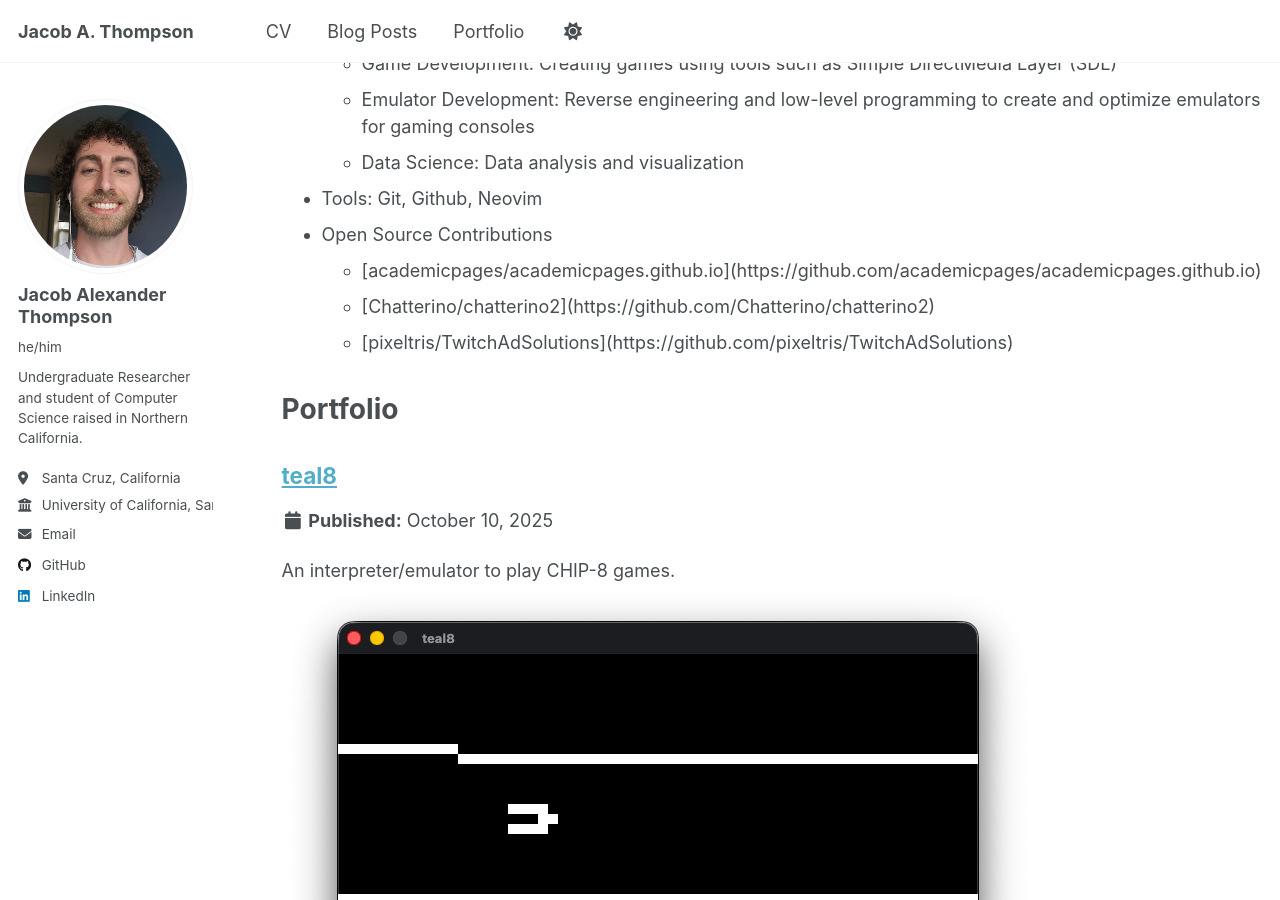
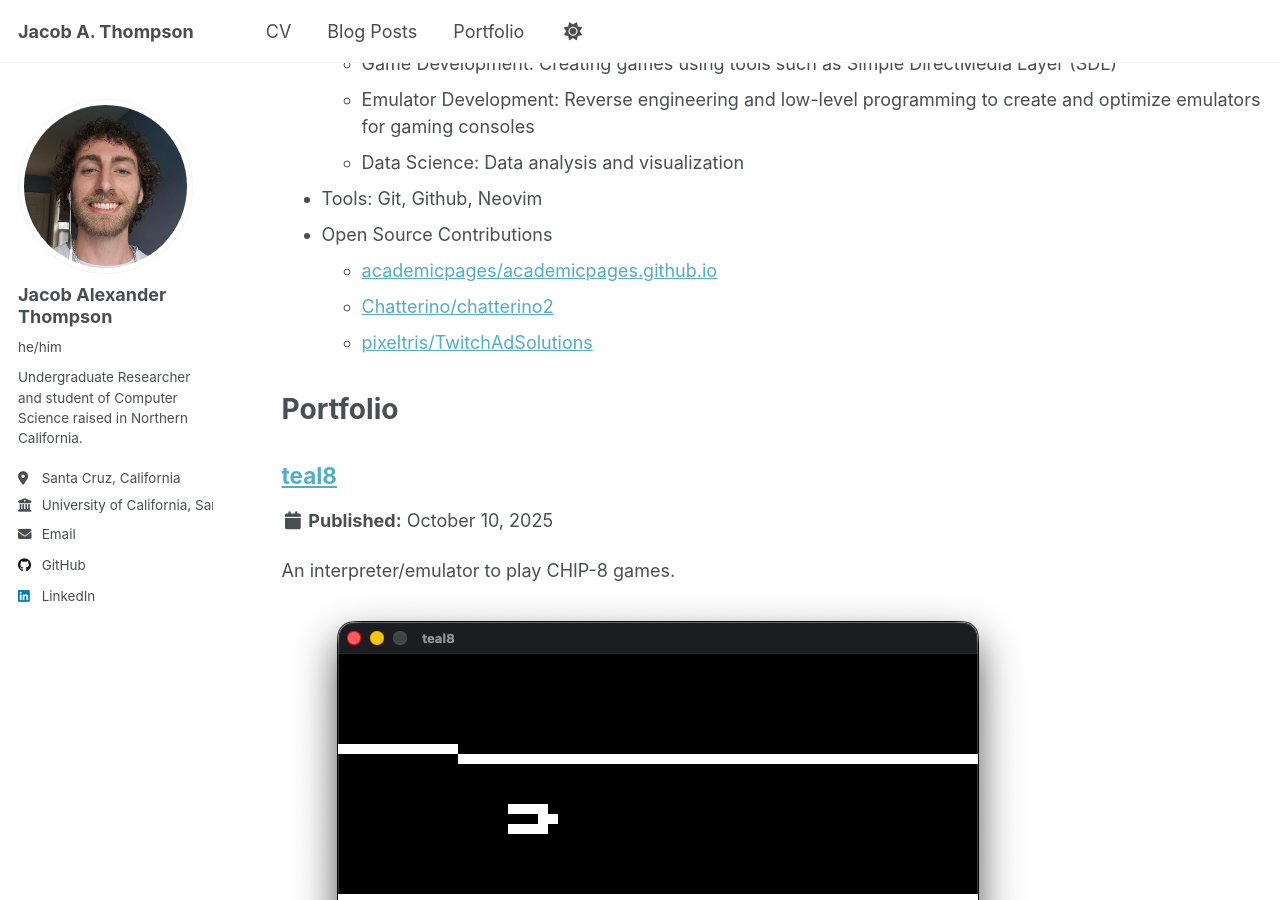
Before and after one commit to jacob-thompson/jacob-thompson.github.io, a Jekyll site: the page built from _pages/cv.html, in a window 1280 px wide and 900 px high, scrolled down 606 px. Built offline with Jekyll 4.4.1, drawn with Linux system fonts in a browser that asks for light colours; a script bundle is joined from its source files by our own code; library files that are not in the unit come from our copies; a script that is not in the unit is left out.

Commit message:
fix links
separate list elements

```diff
--- a/_pages/cv.html
+++ b/_pages/cv.html
@@ -14,8 +14,12 @@ redirect_from:
 </h1>
 
 <ul>
-    <li>A.S in Computer Science, Modesto Junior College, 2025</li>
-    <li>B.S in Computer Science, University of California, Santa Cruz, 2027 (expected)</li>
+    <li>
+        A.S in Computer Science, Modesto Junior College, 2025
+    </li>
+    <li>
+        B.S in Computer Science, University of California, Santa Cruz, 2027 (expected)
+    </li>
 </ul>
 
 <h3 style = "padding-bottom: 5px">
@@ -23,8 +27,12 @@ redirect_from:
 </h3>
 
 <ul>
-    <li>Modesto Junior College President's List, Fall 2024</li>
-    <li>Modesto Junior College President's List, Spring 2025</li>
+    <li>
+        Modesto Junior College President's List, Fall 2024
+    </li>
+    <li>
+        Modesto Junior College President's List, Spring 2025
+    </li>
 </ul>
 
 <div style="display: flex; flex-direction: row; align-items: center; justify-content: center; gap: 20px;">
@@ -42,19 +50,44 @@ redirect_from:
 </h1>
 
 <ul style = "padding-bottom: 10px">
-    <li>Programming Languages: Python, C, C++, Lua, Java, JavaScript, HTML, SQL</li>
-    <li>Fields: Game Development, Emulator Development, Data Science</li>
+    <li>
+        Programming Languages: Python, C, C++, Lua, Java, JavaScript, HTML, SQL
+    </li>
+    <li>
+        Fields: Game Development, Emulator Development, Data Science
+    </li>
     <ul>
-        <li>Game Development: Creating games using tools such as Simple DirectMedia Layer (SDL)</li>
-        <li>Emulator Development: Reverse engineering and low-level programming to create and optimize emulators for gaming consoles</li>
-        <li>Data Science: Data analysis and visualization</li>
+        <li>
+            Game Development: Creating games using tools
+                such as Simple DirectMedia Layer (SDL)
+        </li>
+        <li>
+            Emulator Development: Reverse engineering
+                and low-level programming to create and optimize
+                emulators for gaming consoles
+        </li>
+        <li>
+            Data Science: Data analysis and visualization
+        </li>
     </ul>
     <li>Tools: Git, Github, Neovim</li>
     <li>Open Source Contributions</li>
     <ul>
-        <li>[academicpages/academicpages.github.io](https://github.com/academicpages/academicpages.github.io)</li>
-        <li>[Chatterino/chatterino2](https://github.com/Chatterino/chatterino2)</li>
-        <li>[pixeltris/TwitchAdSolutions](https://github.com/pixeltris/TwitchAdSolutions)</li>
+        <li>
+            <a href = "https://github.com/academicpages/academicpages.github.io">
+                academicpages/academicpages.github.io
+            </a>
+        </li>
+        <li>
+            <a href = "https://github.com/Chatterino/chatterino2">
+                Chatterino/chatterino2
+            </a>
+        </li>
+        <li>
+            <a href = "https://github.com/pixeltris/TwitchAdSolutions">
+                pixeltris/TwitchAdSolutions
+            </a>
+        </li>
     </ul>
 </ul>
 
```
